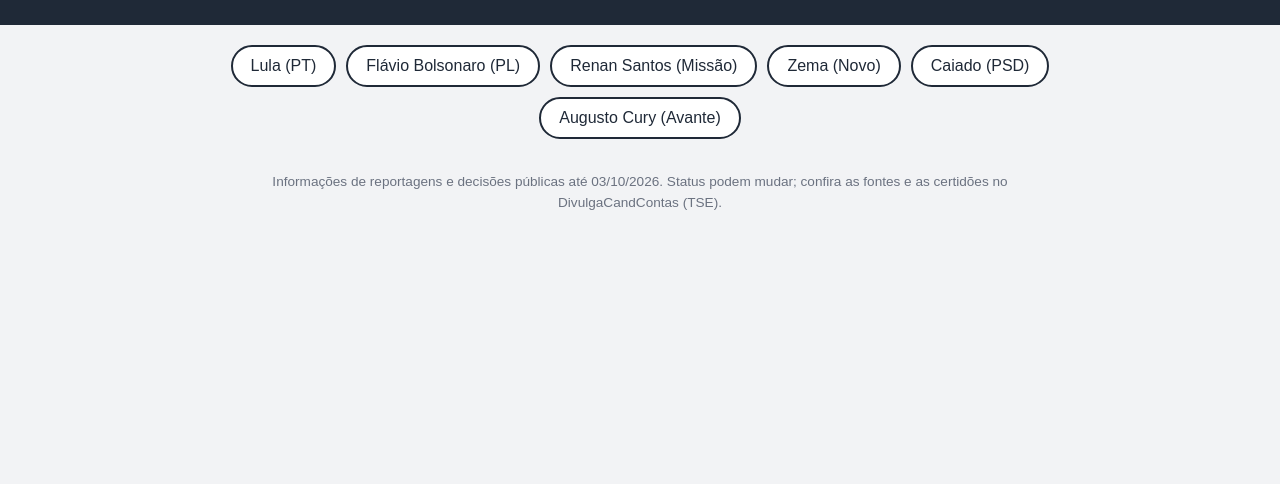
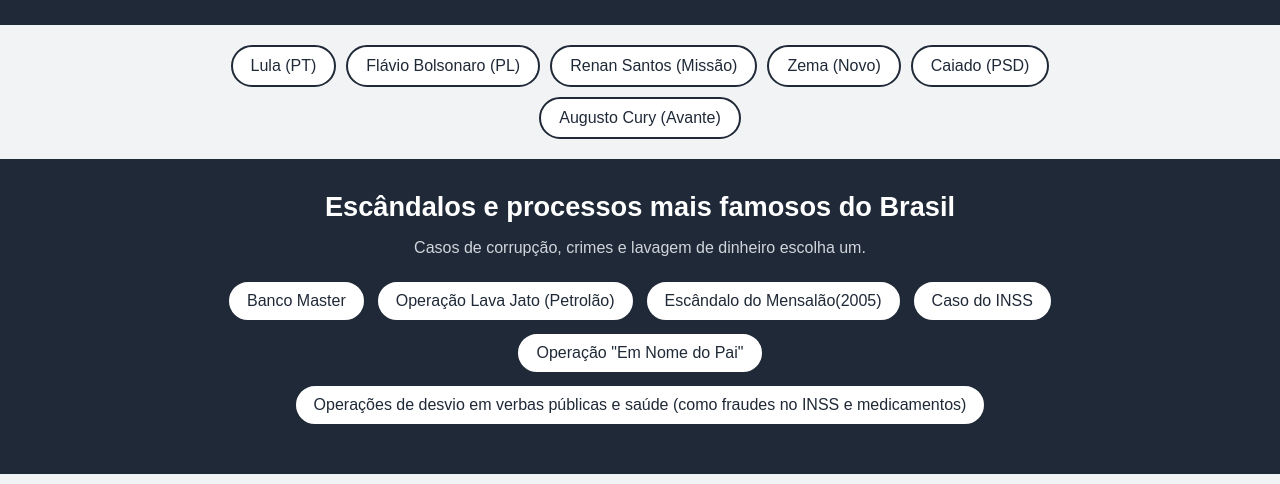
Before and after one commit to Pedro680935/escandalos-de-candidatos, a plain HTML site: page index.html in a window 1280 px wide. Shown: the part 104-588 px from the top of the page. Drawn offline with Linux system fonts and the light colour scheme.

Commit message:
atualizações

```diff
--- a/index.html
+++ b/index.html
@@ -21,7 +21,19 @@
     <button data-id="cury">Augusto Cury (Avante)</button>
   </nav>
 
+    <div class="escandalos">
+      <h1>Escândalos e processos mais famosos do Brasil</h1>
+      <p>Casos de corrupção, crimes e lavagem de dinheiro escolha um.</p>
   <main id="escandalos"></main>
+  <nav class="botoes">
+    <button data-id="Banco Master">Banco Master</button>
+    <button data-id="Operação Lava Jato (Petrolão)">Operação Lava Jato (Petrolão)</button>
+    <button data-id="Escândalo do Mensalão(2005)">Escândalo do Mensalão(2005)</button>
+    <button data-id="Caso do INSS">Caso do INSS</button>
+    <button data-id="Operação Em Nome do Pai">Operação "Em Nome do Pai"</button>
+    <button data-id="Operações de desvio em verbas públicas e saúde (como fraudes no INSS e medicamentos)">Operações de desvio em verbas públicas e saúde (como fraudes no INSS e medicamentos)</button>
+  </nav>
+      </div>
 
   <footer>
     <p>Informações de reportagens e decisões públicas até 03/10/2026. Status podem mudar; confira as fontes e as certidões no DivulgaCandContas (TSE).</p>
--- a/script.js
+++ b/script.js
@@ -66,7 +66,14 @@
   renan: {
     nome: "Renan Santos (Missão)",
     foto: "imagens/Renan_Santos_-_Congresso_do_Partido_Missão,_2026_(cropped).jpg",
-    areas: SEM_REGISTRO
+    areas: [
+      {
+        titulo: "Outros processos (não são casos de corrupção)",
+        casos: [
+          { status: "Ação civil", texto: "MPF processou Renan e o MBL por ofensas a indígenas do Baixo Tapajós (PA) e pede R$ 500 mil de indenização, retratação e retirada dos vídeos. É ação civil, não criminal, e ainda não foi julgada." }
+        ]
+      }
+    ]
   },
 
   zema: {
--- a/style.css
+++ b/style.css
@@ -21,3 +21,7 @@
 .status.denunciado { background: #dc2626; }
 .status.neutro { background: #6b7280; }
 footer { text-align: center; font-size: .85rem; color: #6b7280; padding: 0 16px 30px; max-width: 800px; margin: 0 auto; }
+
+.escandalos { background: #1f2937; color: #fff; text-align: center; padding: 28px 16px; }
+.escandalos h1 { margin: 0 0 8px; font-size: 1.7rem; }
+.escandalos p { margin: 0; color: #d1d5db; }
```
Also changed, not shown: escandalos.js (added).
